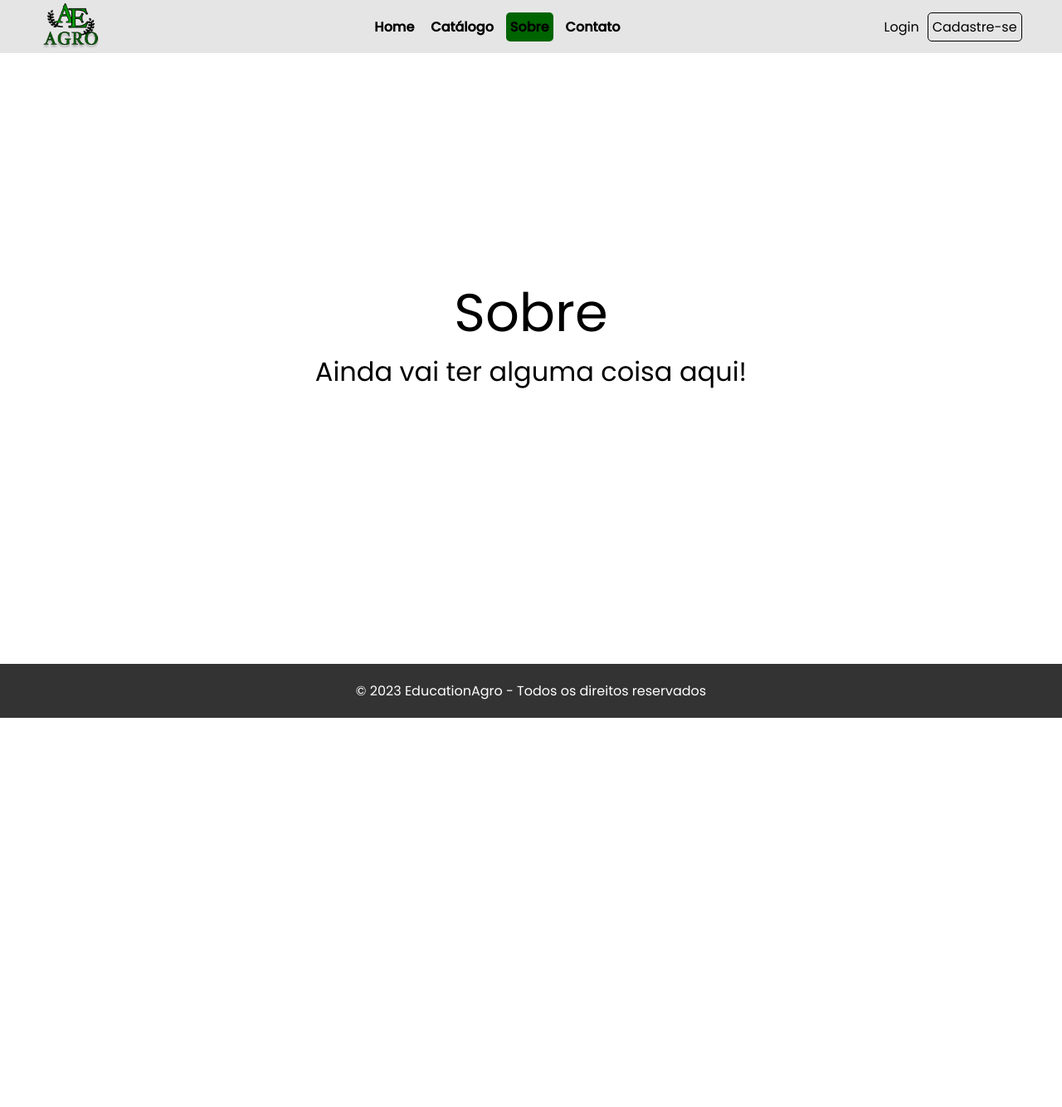
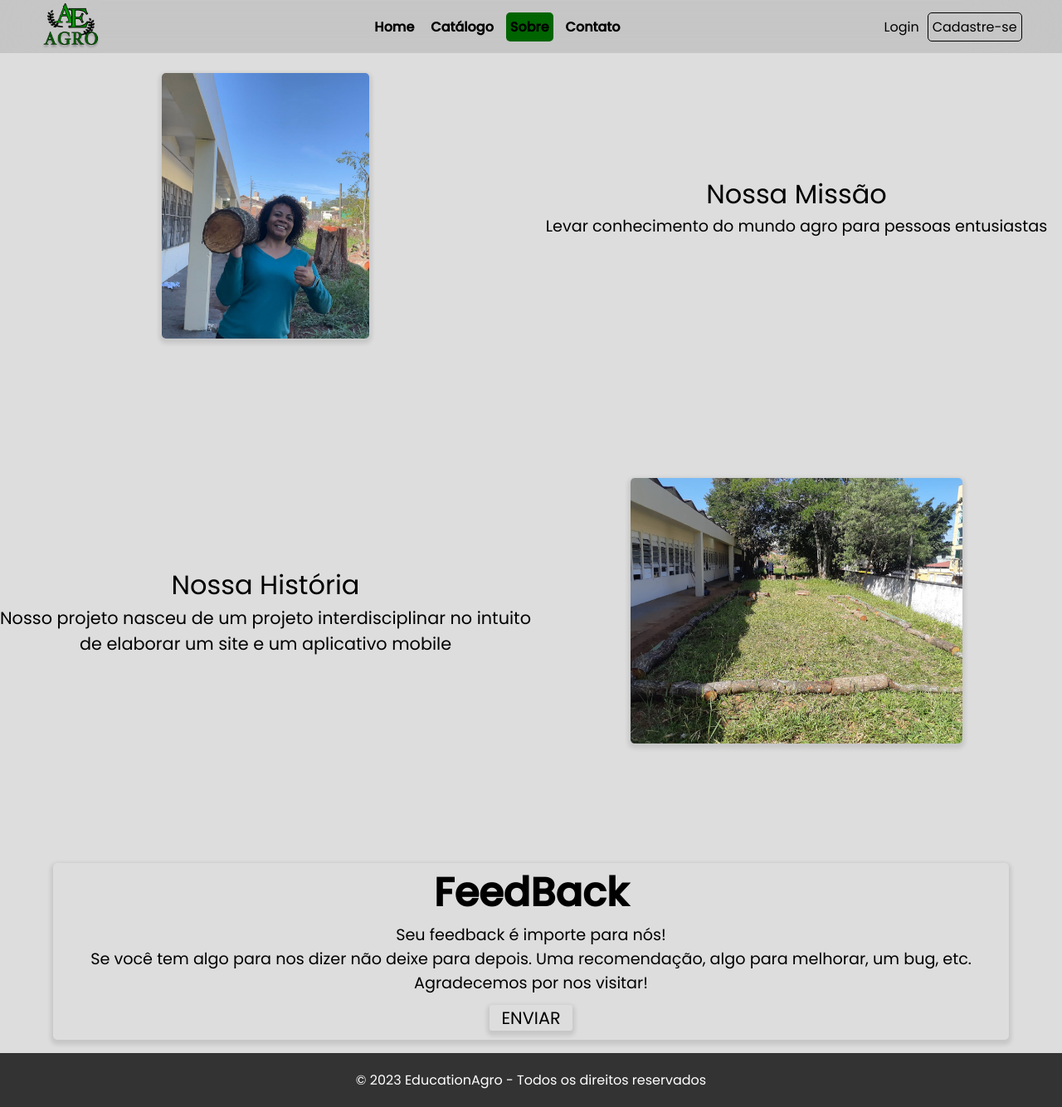
Before and after one commit to iagoslopes/App_Edu_Agro_Official, a React (Vite) app in the folder web-app-edu-agro/: page /sobre in a window 1280 px wide. Shown: the whole page at 83% size. Before the commit the page ends 865 px from the top, so only its background shows below. Built offline with nearby package versions, Linux system fonts and the light colour scheme; no server answers.

Commit message:
Estilizando sobre

```diff
--- a/web-app-edu-agro/src/pages/Sobre/index.jsx
+++ b/web-app-edu-agro/src/pages/Sobre/index.jsx
@@ -1,6 +1,7 @@
 import React from 'react';
 import Header from "../../components/Header";
 import Footer from '../../components/Footer';
+import { Link } from 'react-router-dom';
 import './style.css';
 
 export const Sobre = () => {
@@ -9,8 +10,42 @@ export const Sobre = () => {
         <>
             <Header />
             <div className="sobre-container">
-                <p>Sobre</p>
-                <span>Ainda vai ter alguma coisa aqui!</span>
+                <div className="missao-container">
+                    <div className="missao-imagem">
+                    </div>
+                    <div className="missao">
+                        <p>Nossa Missão</p>
+                        <span>Levar conhecimento do mundo agro para pessoas entusiastas</span>
+                    </div>
+                </div>
+                <div className="espaco"></div>
+                <div className="historia-container">
+                    <div className="historia">
+                        <p>Nossa História</p>
+                        <span>Nosso projeto nasceu de um projeto interdisciplinar no
+                            intuito de elaborar um site e um aplicativo mobile
+                        </span>
+                    </div>
+                    <div className="historia-imagem">
+                    </div>
+                </div>
+                <div className="espaco"></div>
+                <div className="feedback-container">
+                    <div className="container-feed">
+                        <h3>FeedBack</h3>
+                        <div className="feedback">
+                            <span>Seu feedback é importe para nós!<br>
+                            </br>Se você tem algo para nos dizer não deixe para depois.
+                                Uma recomendação, algo para melhorar, um bug, etc.<br>
+                                </br>Agradecemos por nos visitar!
+                            </span>
+                        </div>
+                        <div className="feedback-button">
+                            <Link to='/contato'>ENVIAR</Link>
+                        </div>
+                    </div>
+
+                </div>
             </div>
             <Footer />
         </>
--- a/web-app-edu-agro/src/pages/Sobre/style.css
+++ b/web-app-edu-agro/src/pages/Sobre/style.css
@@ -1,15 +1,138 @@
 .sobre-container {
+    display: flex;
+    align-items: center;
+    flex-direction: column;
+    width: 100%;
+    min-height: 100vh;
+    background: #dddddd;
+}
+
+.missao-container {
+    display: flex;
+    justify-content: center;
+    align-items: center;
+    width: 100%;
+    height: 46vh;
+    margin-top: 8vh;
+}
+
+.missao-imagem {
+    width: 250px;
+    height: 40vh;
+    margin-right: 50vw;
+    background-image: url('Imagens/professora.jpg');
+    background-position: center;
+    background-size: cover;
+    border-radius: 5px;
+    box-shadow: 0px 3px 5px 3px rgba(0, 0, 0, 0.1);
+}
+
+.missao {
+    position: absolute;
+    width: 50%;
+    right: 0;
+    text-align: center;
+}
+
+.missao-container .missao p {
+    font-size: 2em;
+}
+
+.missao-container .missao span {
+    font-size: 1.2em;
+}
+
+.espaco {
+    width: 100%;
+    height: 15vh;
+}
+
+.historia-container {
+    display: flex;
+    justify-content: center;
+    align-items: center;
+    width: 100%;
+    height: 46vh;
+}
+
+.historia-imagem {
+    width: 400px;
+    height: 40vh;
+    margin-left: 50vw;
+    background-image: url('Imagens/horta2.jpg');
+    background-position: center;
+    background-size: cover;
+    border-radius: 5px;
+    box-shadow: 0px 3px 5px 3px rgba(0, 0, 0, 0.1);
+}
+
+.historia {
+    position: absolute;
+    width: 50%;
+    left: 0;
+    text-align: center;
+}
+
+.historia-container .historia p {
+    font-size: 2em;
+}
+
+.historia-container .historia span {
+    font-size: 1.3em;
+}
+
+.feedback-container {
+    width: 90%;
+    min-height: 25vh;
+    margin-bottom: 2vh;
+}
+
+.container-feed {
     display: flex;
     justify-content: center;
     align-items: center;
     flex-direction: column;
-    height: 100vh;
+    min-height: 25vh;
+    border-radius: 5px;
+    box-shadow: 0px 3px 5px 3px rgba(0, 0, 0, 0.1);
+    background: transparent;
 }
 
-.sobre-container p {
-    font-size: 4em;
+.feedback-container h3 {
+    font-size: 3em;
 }
 
-.sobre-container span {
-    font-size: 2em;
+.feedback {
+    display: flex;
+    justify-content: center;
+    align-items: center;
+    text-align: center;
+    width: 100%;
+    height: 75%;
 }
+
+.feedback-container .feedback span {
+    font-size: 1.2em;
+}
+
+.feedback-button {
+    display: flex;
+    width: 100%;
+    margin-top: 1%;
+    margin-bottom: 1%;
+    text-align: center;
+    justify-content: center;
+    align-items: center;
+}
+
+.feedback-button a {
+    width: 100px;
+    font-size: 1.3em;
+    border-radius: 3px;
+    box-shadow: 0px 3px 5px 3px rgba(0, 0, 0, 0.1);
+}
+
+.feedback-button a:hover {
+    box-shadow: 0px 3px 5px 3px rgba(0, 0, 0, 0.3);
+    border-radius: 5px;
+}
```
Also changed, not shown: web-app-edu-agro/src/pages/Sobre/Imagens/horta2.jpg (added), web-app-edu-agro/src/pages/Sobre/Imagens/professora.jpg (added).
